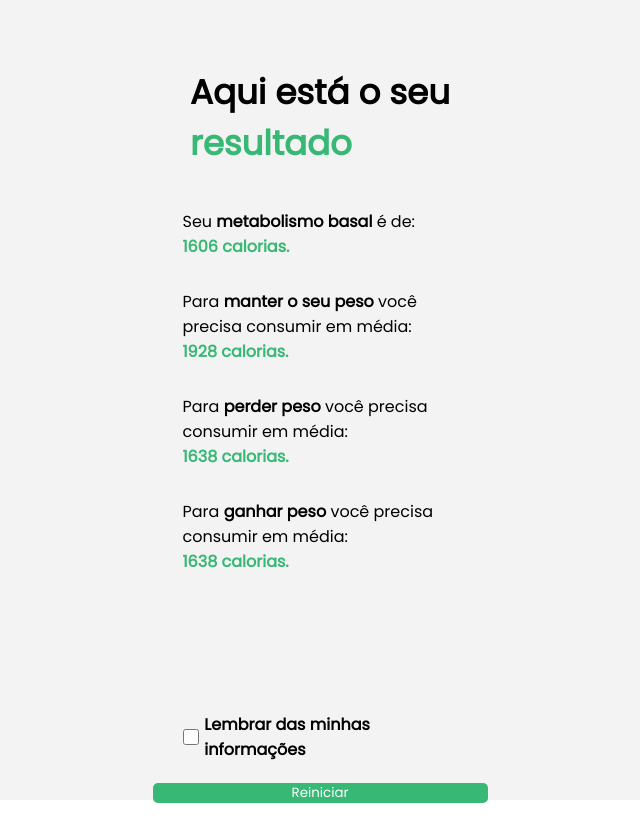
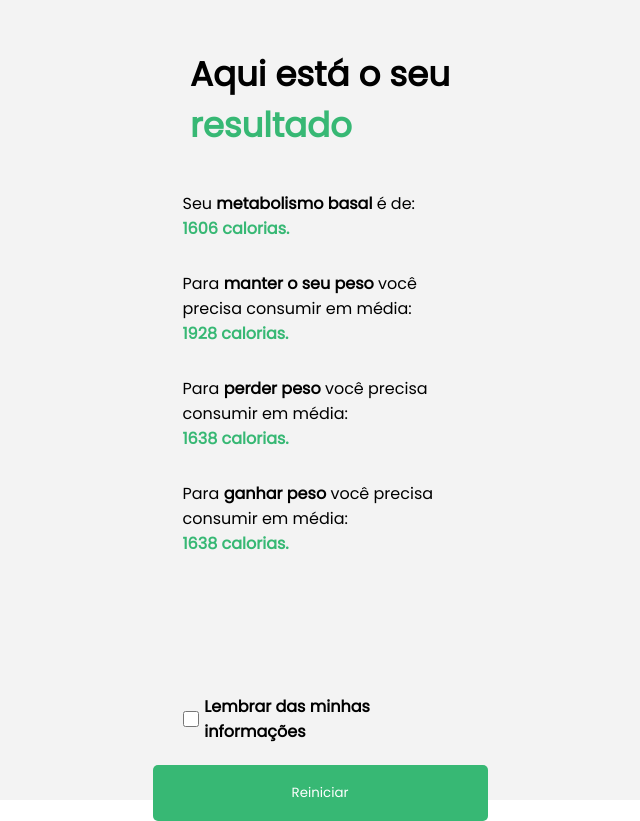
Before and after one commit to gustavoeyros/gocal-project, a React (Vite) app: page /result in a window 1280 px wide. Shown: the whole page, without its empty margins (320-960 px from the left). Built offline with nearby package versions, Linux system fonts and the light colour scheme.

Commit message:
feat: navigation

```diff
--- a/src/components/Button/index.jsx
+++ b/src/components/Button/index.jsx
@@ -1,9 +1,11 @@
 import { ButtonStyle } from "./styled";
-
-const Button = ({ children, styledBack }) => {
+import { Link } from "react-router-dom";
+const Button = ({ children, styledBack, nav }) => {
   return (
     <>
-      <ButtonStyle styledBack={styledBack}>{children}</ButtonStyle>
+      <Link to={nav}>
+        <ButtonStyle styledBack={styledBack}>{children}</ButtonStyle>
+      </Link>
     </>
   );
 };
--- a/src/pages/Home.jsx
+++ b/src/pages/Home.jsx
@@ -11,7 +11,7 @@ const Home = () => {
           <p>Para começar</p> como podemos te chamar?
         </Description>
         <Input position="unique" placeholder="Digite o seu nome" />
-        <Button>Avançar</Button>
+        <Button nav="/settings">Avançar</Button>
       </Form>
     </GlobalWrapper>
   );
--- a/src/pages/Result.jsx
+++ b/src/pages/Result.jsx
@@ -36,7 +36,7 @@ const Result = () => {
         1638 calorias.
       </ResultText>
       <Check />
-      <Button>Reiniciar</Button>
+      <Button nav="/home">Reiniciar</Button>
     </GlobalWrapper>
   );
 };
--- a/src/pages/Settings.jsx
+++ b/src/pages/Settings.jsx
@@ -1,3 +1,4 @@
+import { useNavigate } from "react-router";
 import { GlobalWrapper } from "./styled";
 import Title from "../components/Title";
 import Description from "../components/Description";
@@ -23,8 +24,10 @@ const Settings = () => {
             placeholder="Seu nível de atividade física"
             type="select"
           />
-          <Button>Calcular</Button>
-          <Button styledBack="back">Voltar</Button>
+          <Button nav="/result">Calcular</Button>
+          <Button styledBack="back" nav="/home">
+            Voltar
+          </Button>
         </Form>
       </div>
     </GlobalWrapper>
```
